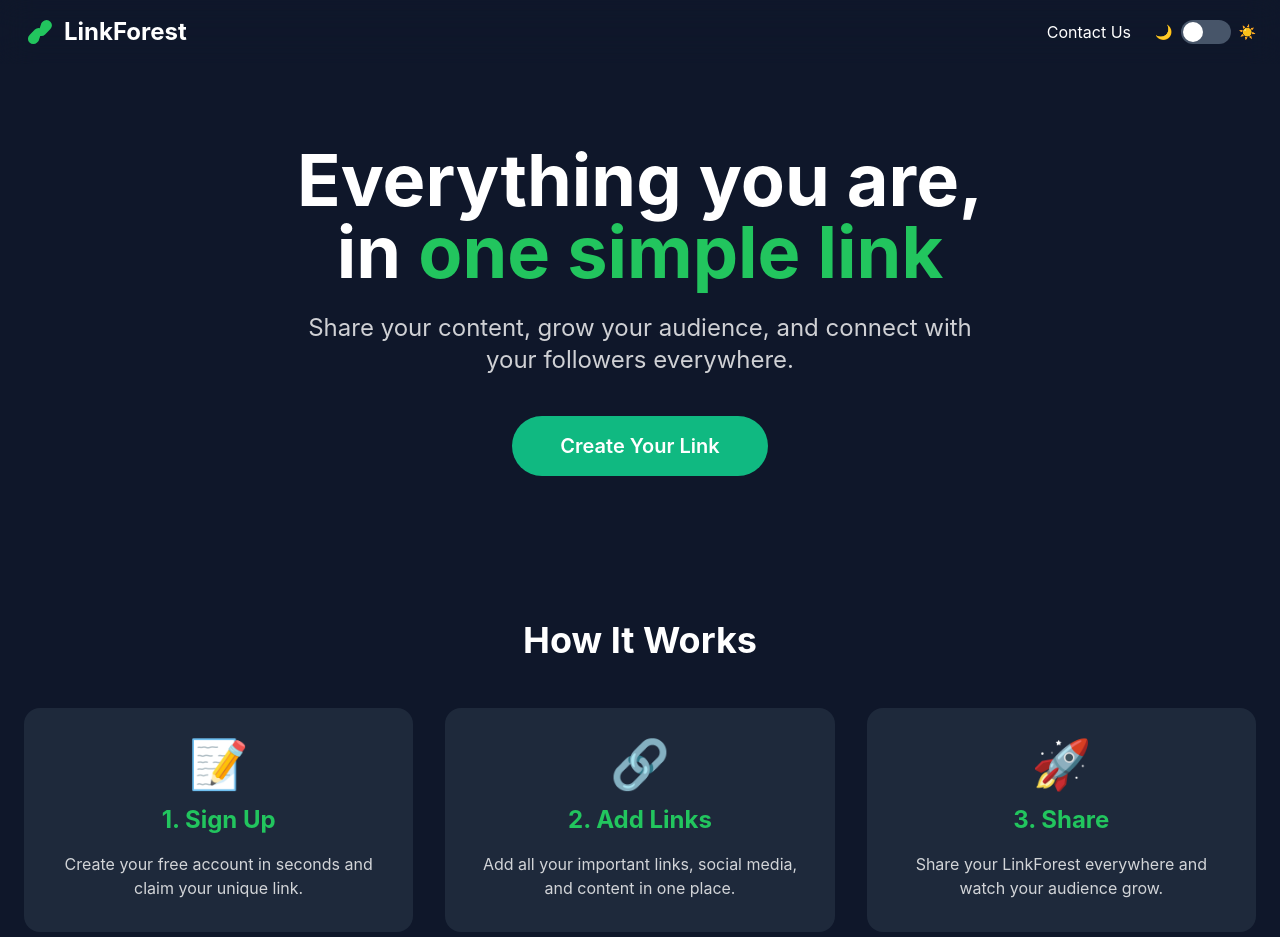
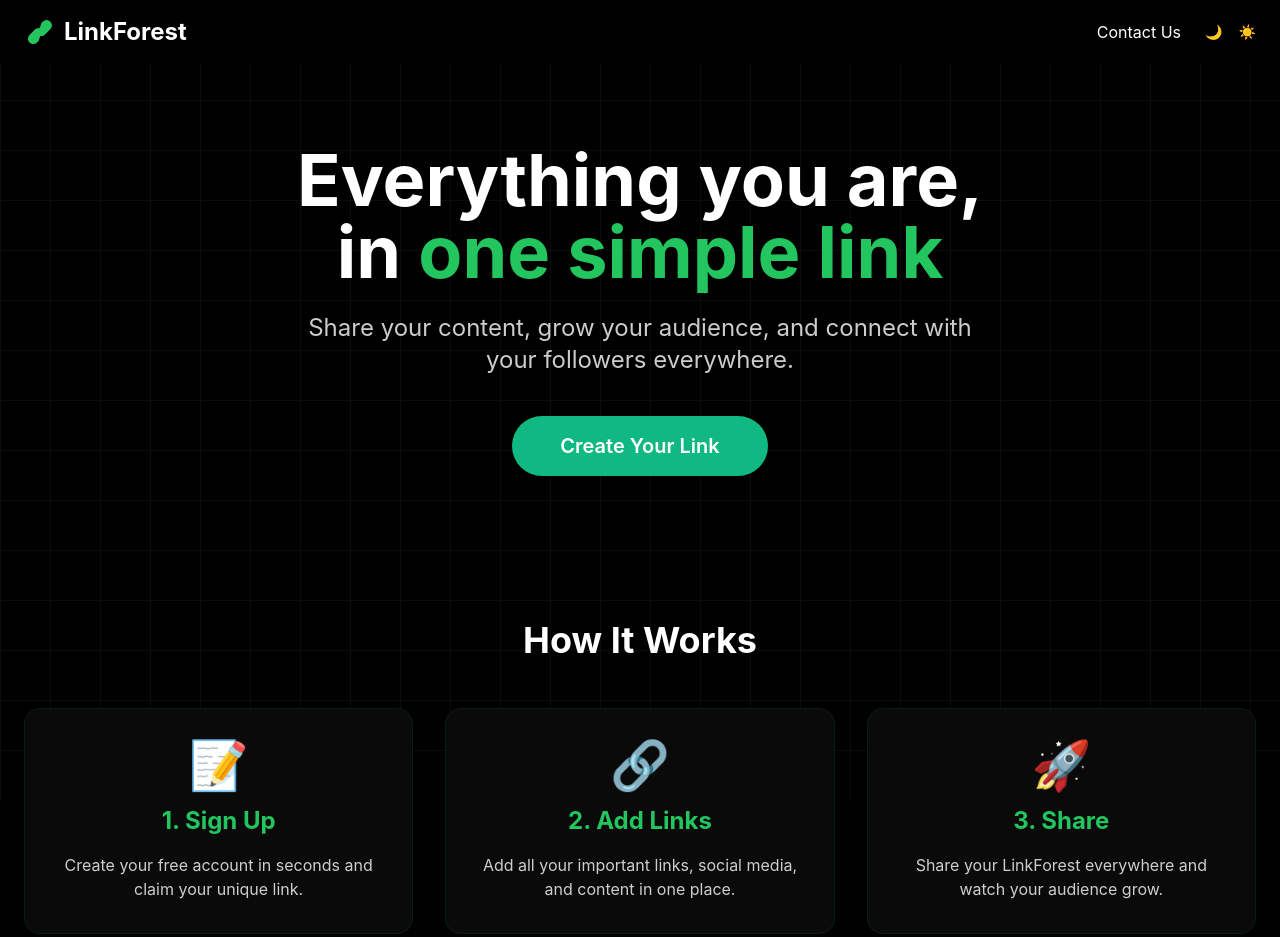
Before and after one commit to AstroArcher007/LinkForest, a plain HTML site: page homepage/index.html in a window 1280 px wide. Shown: the top 937 px of the page. Drawn offline with nearby package versions, Linux system fonts and the light colour scheme; files that its build step writes are made by us from their sources; files whose address does not match are found by name.

Commit message:
Update and rename homepage/css/style.css to css/style.css

```diff
--- a/homepage/css/style.css
+++ b/css/style.css
@@ -5,18 +5,61 @@
 }
 
 :root {
-    --bg-dark: #0f172a;
+    --bg-dark: #000000;
     --bg-light: #f8fafc;
     --text-dark: #ffffff;
     --text-light: #0f172a;
     --accent: #10b981;
-    --card-dark: #1e293b;
+    --card-dark: #0a0a0a;
     --card-light: #ffffff;
 }
 
 body {
     transition: background-color 0.3s, color 0.3s;
     font-family: -apple-system, BlinkMacSystemFont, 'Segoe UI', Roboto, Oxygen, Ubuntu, Cantarell, sans-serif;
+    position: relative;
+}
+
+body::before {
+    content: '';
+    position: fixed;
+    top: 0;
+    left: 0;
+    width: 100%;
+    height: 100%;
+    pointer-events: none;
+    z-index: 1;
+    transition: opacity 0.3s;
+    background-image:
+        linear-gradient(rgba(128, 128, 128, 0.3) 1px, transparent 1px),
+        linear-gradient(90deg, rgba(128, 128, 128, 0.3) 1px, transparent 1px);
+    background-size: 50px 50px;
+}
+
+body.dark-mode::before {
+    opacity: 0.3;
+}
+
+body.light-mode::before {
+    opacity: 0.2;
+}
+
+header {
+    position: relative;
+    transition: transform 0.3s ease-in-out;
+}
+
+body.dark-mode header {
+    background-color: rgba(0, 0, 0, 0.8);
+}
+
+body.light-mode header {
+    background-color: rgba(248, 250, 252, 0.8);
+}
+
+body > * {
+    position: relative;
+    z-index: 2;
 }
 
 body.dark-mode {
@@ -35,6 +78,7 @@ body.light-mode {
 
 .dark-mode .card {
     background-color: var(--card-dark);
+    border: 1px solid rgba(16, 185, 129, 0.1);
 }
 
 .light-mode .card {
@@ -119,33 +163,29 @@ body.light-mode {
     box-shadow: 0 10px 20px rgba(16, 185, 129, 0.3);
 }
 
-.toggle-switch {
-    width: 50px;
-    height: 24px;
-    background-color: #475569;
-    border-radius: 12px;
-    position: relative;
+.theme-btn {
+    background: none;
+    border: 2px solid transparent;
     cursor: pointer;
-    transition: background-color 0.3s;
+    font-size: 1.5rem;
+    padding: 0.5rem;
+    border-radius: 50%;
+    transition: all 0.3s;
+    display: flex;
+    align-items: center;
+    justify-content: center;
+    width: 48px;
+    height: 48px;
 }
 
-.toggle-switch.active {
-    background-color: var(--accent);
+.theme-btn:hover {
+    border-color: rgba(128, 128, 128, 0.3);
+    transform: rotate(20deg);
 }
 
-.toggle-slider {
-    width: 20px;
-    height: 20px;
-    background-color: white;
-    border-radius: 50%;
-    position: absolute;
-    top: 2px;
-    left: 2px;
-    transition: left 0.3s;
-}
-
-.toggle-switch.active .toggle-slider {
-    left: 28px;
+.theme-icon {
+    display: inline-block;
+    transition: transform 0.3s;
 }
 
 .section-card {
```
